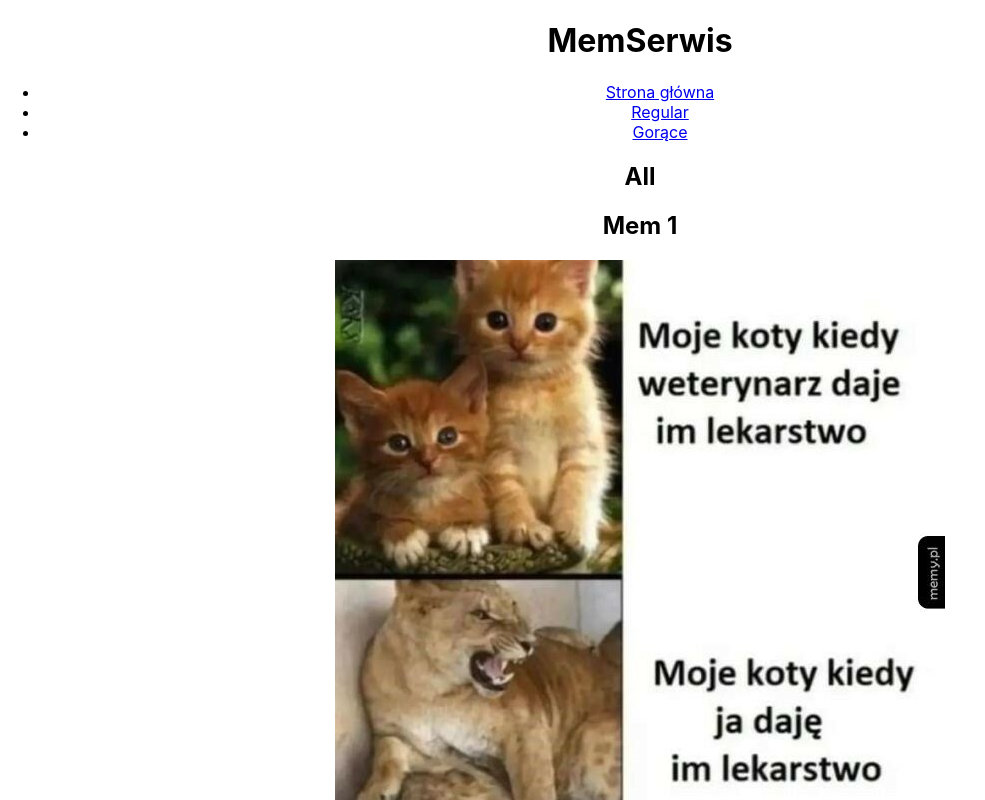
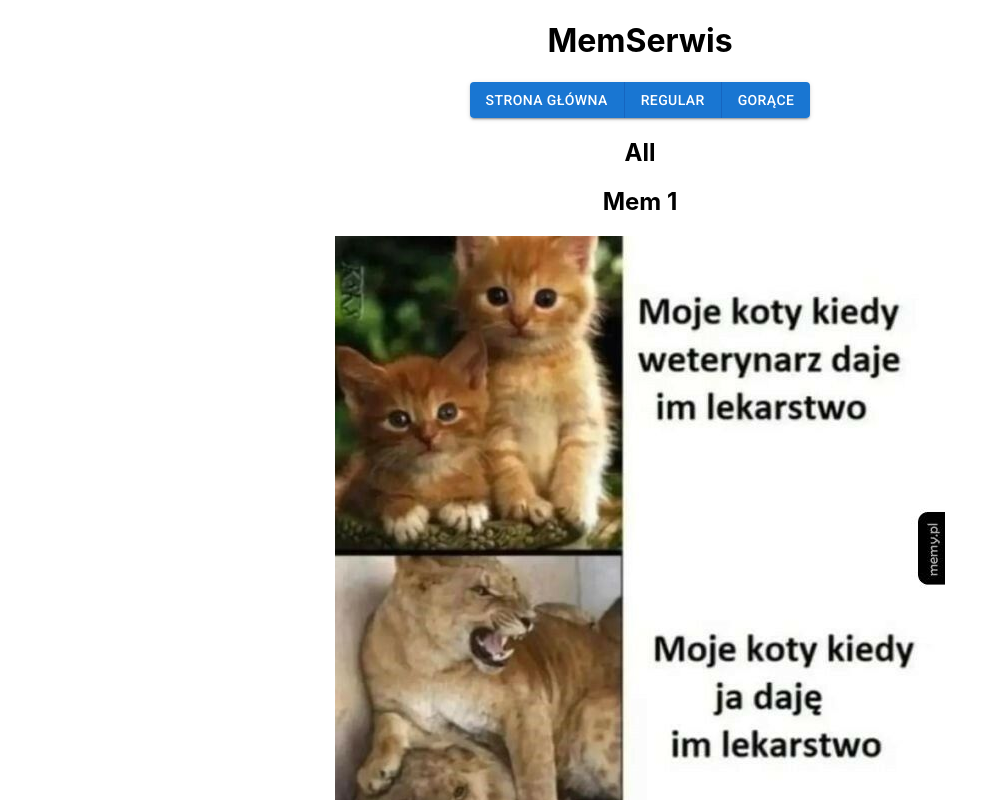
Before and after one commit to TomaszSwist/MemSerwis, a React (Create React App) app: page / in a window 1280 px wide. Shown: the top 800 px of the page, without its empty margins (0-985 px from the left). Built offline with nearby package versions, Linux system fonts and the light colour scheme.

Commit message:
navigation links changed to buttons

```diff
--- a/src/componenents/Header.js
+++ b/src/componenents/Header.js
@@ -1,20 +1,14 @@
-import { Link } from 'react-router-dom'
+import { Button, ButtonGroup } from '@mui/material'
 
 export function Header() {
 	return (
 		<>
 			<h1>MemSerwis</h1>
-			<ul>
-				<li>
-					<Link to='/'>Strona główna</Link>
-				</li>
-				<li>
-					<Link to='/regular'>Regular</Link>
-				</li>
-				<li>
-					<Link to='/hot'>Gorące</Link>
-				</li>
-			</ul>
+			<ButtonGroup variant='contained' aria-label='Basic button group'>
+				<Button href='/'>Strona główna</Button>
+				<Button href='/regular'>Regular</Button>
+				<Button href='/hot'>Gorące</Button>
+			</ButtonGroup>
 		</>
 	)
 }
```
